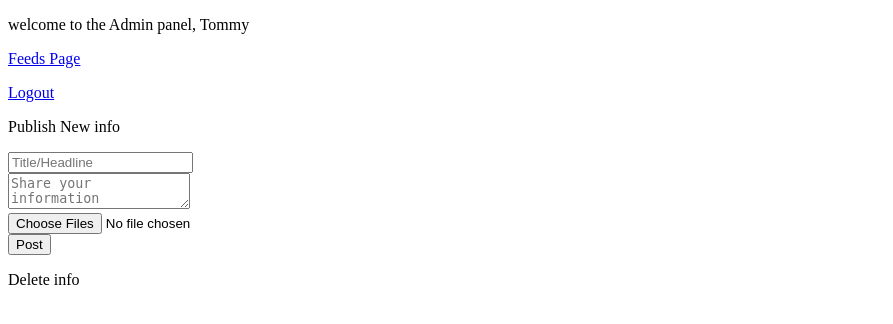
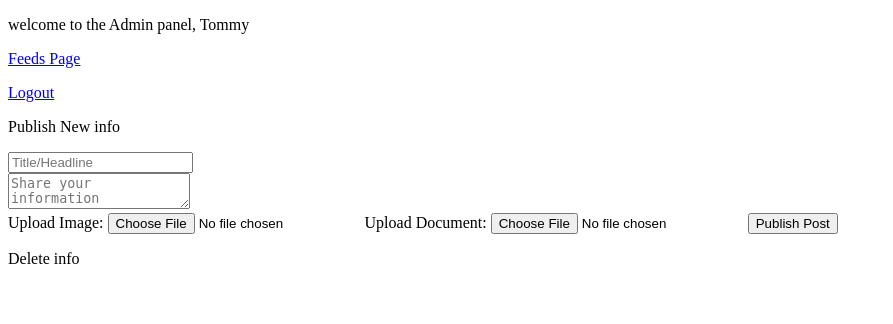
Before and after one commit to ELKINDMAN/Portfolio-software, a Flask app: page /dashboard in a window 1280 px wide. Shown: the top 324 px of the page, without its empty margins (0-893 px from the left). Run offline with Flask 3, Linux system fonts and the light colour scheme; a user stored in the database is signed in.

Commit message:
function implementation

```diff
--- a/app/templates/Dashboard.html
+++ b/app/templates/Dashboard.html
@@ -14,11 +14,16 @@
 		<div>
 			<div>
 				<p>Publish New info</p>
-				<form>
+				<form action="{{ url_for('dashboard') }}" method="POST" enctype="multipart/form-data">
 					<input name="title" type="text" placeholder="Title/Headline" required><br>
 					<textarea name="content" placeholder="Share your information" required></textarea><br>
-					<input name="image" type="file" placeholder="Upload image/file" accept=".jpeg, .png, .pdf, .jpg, .xls, .docx, .docs, .mp4, .mp3, .webp," multiple><br>
-					<button type="submit">Post</button>
+					<!--		<input name="image" type="file" placeholder="Upload image/file" accept=".jpeg, .png, .pdf, .jpg, .xls, .docx, .docs, .mp4, .mp3, .webp," multiple><br> -->
+					<label for="image">Upload Image: </label>
+					<input type="file" name="image" accept="image/*">
+
+					<label for="document">Upload Document: </label>
+					<input type="file" name="document" accept=".pdf,.xlsx,.xls">
+					<button type="submit">Publish Post</button>
 				</form>
 			</div>
 			<div>
```
Also changed, not shown: app/instance/app_datab.db, app/static/images/download.jpg (added), 1 other file.
